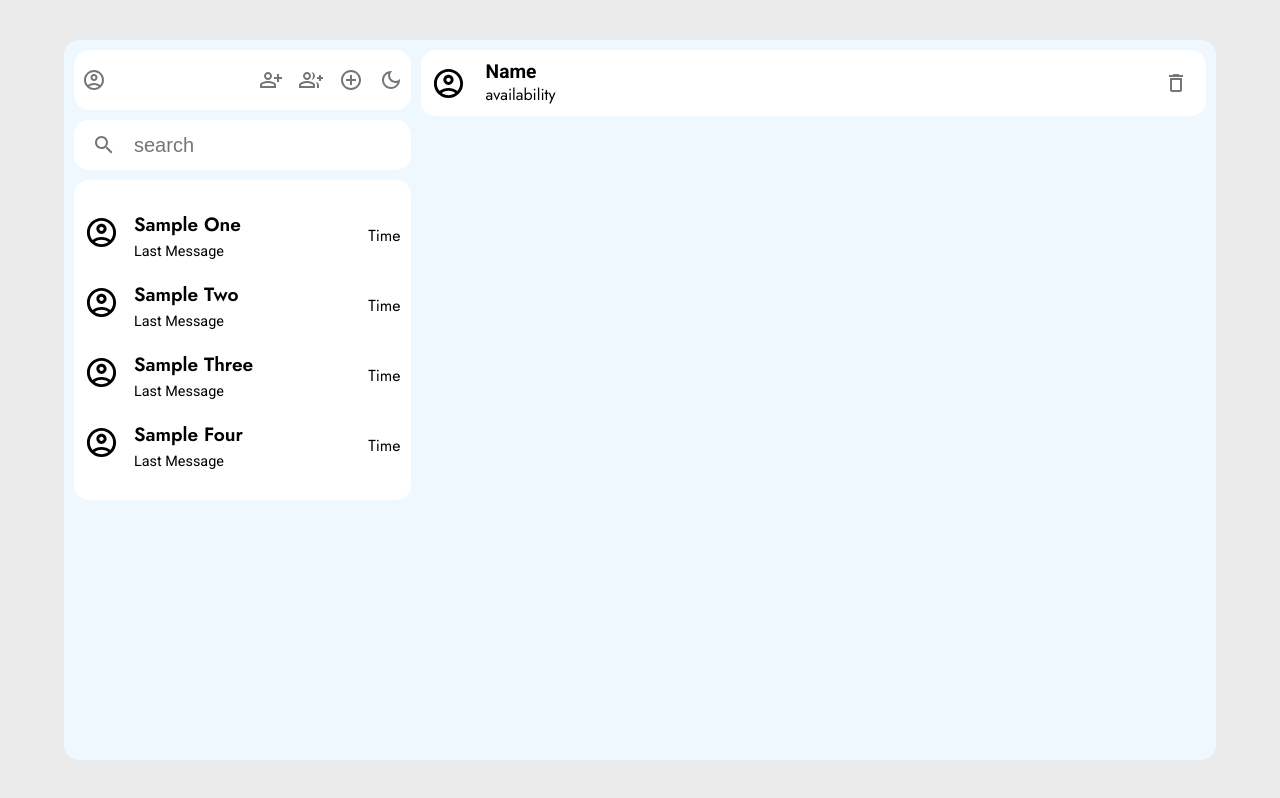
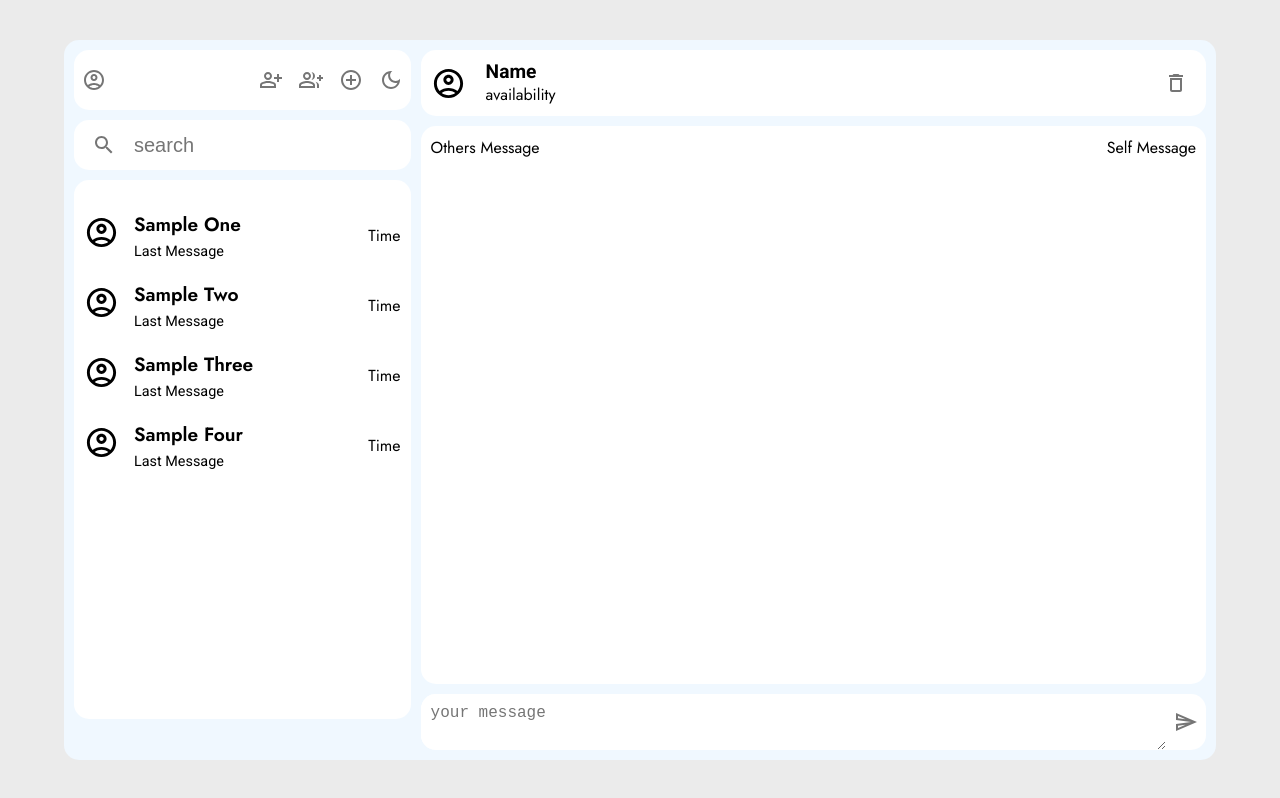
Before and after one commit to shiningsudipto/chatApp-socket.io, a React (Vite) app: page / in a window 1280 px wide. Built offline with nearby package versions, Linux system fonts and the light colour scheme.

Commit message:
message area and input area added

```diff
--- /dev/null
+++ b/src/components/CaInputArea.jsx
@@ -0,0 +1,15 @@
+import SendOutlinedIcon from '@mui/icons-material/SendOutlined';
+import { IconButton } from '@mui/material';
+
+const CaInputArea = () => {
+    return (
+        <div className='caInputArea'>
+            <textarea type="text" className='caInputField' placeholder='your message' />
+            <IconButton className='caSendBtn'>
+                <SendOutlinedIcon />
+            </IconButton>
+        </div>
+    );
+};
+
+export default CaInputArea;
--- /dev/null
+++ b/src/components/CaMessageArea.jsx
@@ -0,0 +1,13 @@
+import OthersMessage from "./OthersMessage";
+import SelfMessage from "./SelfMessage";
+
+const CaMessageArea = () => {
+    return (
+        <div className="caMessageArea">
+            <OthersMessage />
+            <SelfMessage />
+        </div>
+    );
+};
+
+export default CaMessageArea;
--- a/src/components/ChatArea.jsx
+++ b/src/components/ChatArea.jsx
@@ -1,16 +1,16 @@
 import CaHeader from "./CaHeader";
+import CaInputArea from "./CaInputArea";
+import CaMessageArea from "./CaMessageArea";
 
 const ChatArea = () => {
     return (
         <div className="chatArea">
             {/* Header */}
-            <div>
-                <CaHeader />
-            </div>
+            <CaHeader />
             {/* Message Area */}
-            <div></div>
+            <CaMessageArea />
             {/* Input Area */}
-            <div></div>
+            <CaInputArea />
         </div>
     );
 };
--- /dev/null
+++ b/src/components/OthersMessage.jsx
@@ -0,0 +1,10 @@
+
+const OthersMessage = () => {
+    return (
+        <div>
+            <p>Others Message</p>
+        </div>
+    );
+};
+
+export default OthersMessage;
--- /dev/null
+++ b/src/components/SelfMessage.jsx
@@ -0,0 +1,10 @@
+
+const SelfMessage = () => {
+    return (
+        <div>
+            <p>Self Message</p>
+        </div>
+    );
+};
+
+export default SelfMessage;
--- a/src/index.css
+++ b/src/index.css
@@ -30,6 +30,7 @@ body{
     display: flex;
     gap: 10px;
     border-radius: 15px;
+    height: 100%;
 }
 
 .sidebar{
@@ -74,6 +75,8 @@ body{
     background-color: white;
     border-radius: 15px;
     padding: 10px;
+    height: 77%;
+    overflow-y: scroll;
 }
 
 .sbUsers{
@@ -126,3 +129,31 @@ gap: 10px;
     font-family: 'Roboto', sans-serif;
 font-weight: 600;
 }
+
+.caMessageArea{
+    flex-grow: 1;
+    background-color: white;
+    border-radius: 15px;
+    padding: 10px;
+    display: flex;
+    justify-content: space-between;
+    overflow-y: scroll;
+}
+
+.caInputArea{
+    display: flex;
+    align-items: center;
+    background-color: white;
+    border-radius: 15px;
+}
+.caInputField{
+    border: 0;
+    width: 100%;
+    font-size: 1rem;
+    padding: 10px;
+    outline: 0;
+    border-radius: 15px;
+}
+.caSendBtn{
+
+}
```
